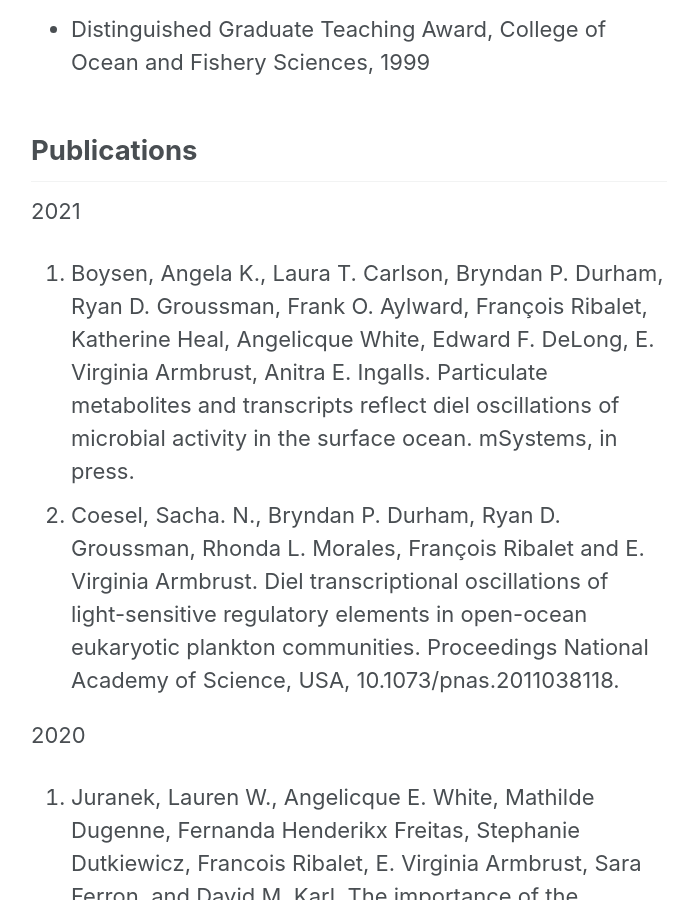
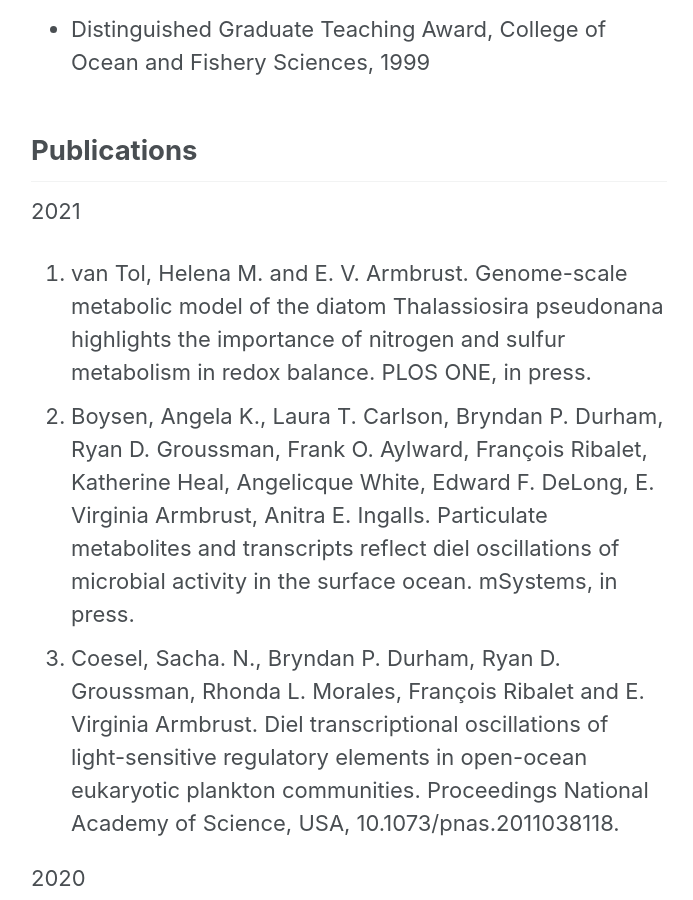
Before and after one commit to armbrustlab/armbrustlab.github.io, a Jekyll site: the page built from collections/_people/armbrust.md, in a window 1280 px wide and 900 px high, scrolled down 2968 px. Shown: the whole window, without its empty margins (291-984 px from the left). Built offline with Jekyll 4.4.1, drawn with Linux system fonts in a browser that asks for light colours; nearby versions of some CDN libraries.

Commit message:
Update armbrust.md

```diff
--- a/collections/_people/armbrust.md
+++ b/collections/_people/armbrust.md
@@ -41,6 +41,7 @@ Phytoplankton are the main focus of research in our lab. These organisms are res
 ## Publications
 
 2021
+1. van Tol, Helena M. and E. V. Armbrust.  Genome-scale metabolic model of the diatom Thalassiosira pseudonana highlights the importance of nitrogen and sulfur metabolism in redox balance. PLOS ONE, in press.
 1. Boysen, Angela K., Laura T. Carlson, Bryndan P. Durham, Ryan D. Groussman, Frank O. Aylward, François Ribalet, Katherine Heal, Angelicque White, Edward F. DeLong, E. Virginia Armbrust, Anitra E. Ingalls. Particulate metabolites and transcripts reflect diel oscillations of microbial activity in the surface ocean. mSystems, in press.
 1. Coesel, Sacha. N., Bryndan P. Durham, Ryan D. Groussman, Rhonda L. Morales, François Ribalet and E. Virginia Armbrust. Diel transcriptional oscillations of light-sensitive regulatory elements in open-ocean eukaryotic plankton communities. Proceedings National Academy of Science, USA, 10.1073/pnas.2011038118.
 
```
